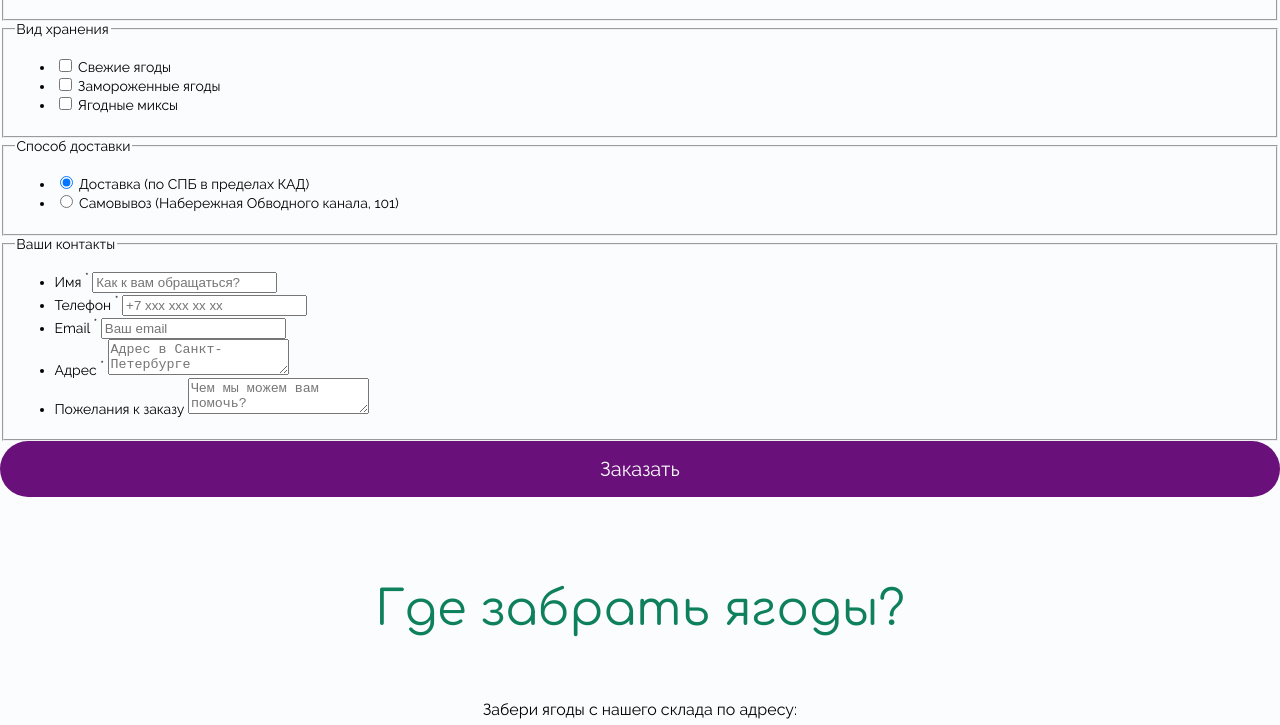
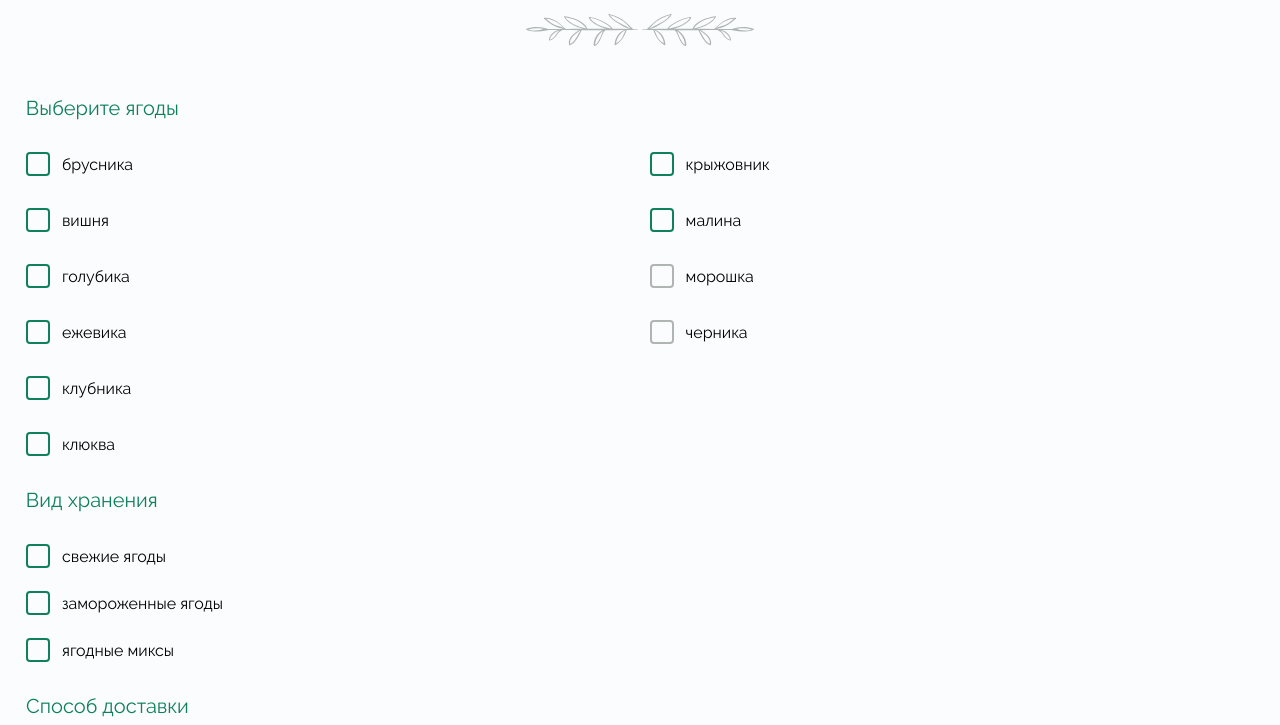
Before and after one commit to heligie/yagoda, a website: page source/form.html in a window 1280 px wide. Shown: the part 394-1119 px from the top of the page. Drawn offline with nearby package versions, Linux system fonts and the light colour scheme; files that its build step writes are made by us from their sources.

Commit message:
feat: add stylesheet to form page

```diff
--- a/source/form.html
+++ b/source/form.html
@@ -41,15 +41,14 @@
   </header>
   <main class="page-main">
     <section class="order">
-      <header class="order__heading">
-        <div class="order__picture"></div>
+      <header class="order__heading leaves">
         <h1 class="order__title">Закажи ягоды</h1>
-        <p class="order__description">Мы соберем для вас ягоды и доставим их в удобном для вас виде - свежими или замороженными</p>
+        <p class="order__description">Мы&nbsp;соберем для вас ягоды и&nbsp;доставим их&nbsp;в&nbsp;удобном для&nbsp;вас&nbsp;виде&nbsp;- свежими или замороженными</p>
       </header>
-      <form action="https://echo.htmlacademy.ru/courses" method="post">
+      <form class="order__form leaves" action="https://echo.htmlacademy.ru/courses" method="post">
         <fieldset class="order__fieldset">
           <legend class="order__legend">Выберите ягоды</legend>
-          <ul class="order__list">
+          <ul class="order__list order__list--berries">
             <li class="order__item">
               <label class="order__control">
                 <input class="order__input" type="checkbox" name="berry" value="lingonberry">
@@ -114,7 +113,7 @@
         </fieldset>
         <fieldset class="order__fieldset">
           <legend class="order__legend">Вид хранения</legend>
-          <ul class="order__list">
+          <ul class="order__list order__list--type">
             <li class="order__item">
               <label class="order__control">
                 <input class="order__input" type="checkbox" name="type" value="fresh">
@@ -137,52 +136,52 @@
         </fieldset>
         <fieldset class="order__fieldset">
           <legend class="order__legend">Способ доставки</legend>
-          <ul class="order__list">
+          <ul class="order__list order__list--delivery">
             <li class="order__item">
               <label class="order__control">
                 <input class="order__input" type="radio" name="method" value="delivery" checked>
-                <span class="order__value">Доставка (по СПБ в пределах КАД)</span>
+                <span class="order__value">Доставка<br> (по&nbsp;СПБ в&nbsp;пределах КАД)</span>
               </label>
             </li>
             <li class="order__item">
               <label class="order__control">
                 <input class="order__input" type="radio" name="method" value="pickup">
-                <span class="order__value">Самовывоз (Набережная Обводного канала, 101)</span>
+                <span class="order__value">Самовывоз (Набережная&nbsp;Обводного канала, 101)</span>
               </label>
             </li>
           </ul>
         </fieldset>
         <fieldset class="order__fieldset">
           <legend class="order__legend">Ваши контакты</legend>
-          <ul class="order__list">
+          <ul class="order__list order__list--contact">
             <li class="order__item">
               <label class="order__contact">
-                <span class="order__value">Имя <sup>*</sup></span>
+                <span class="order__value">Имя <span class="order__asterisk">*</span></span>
                 <input class="order__area" type="text" name="name" placeholder="Как к вам обращаться?" required>
               </label>
             </li>
             <li class="order__item">
               <label class="order__contact">
-                <span class="order__value">Телефон <sup>*</sup></span>
+                <span class="order__value">Телефон <span class="order__asterisk">*</span></span>
                 <input class="order__area" type="tel" name="phone" placeholder="+7 ххх ххх хх хх" required>
               </label>
             </li>
             <li class="order__item">
               <label class="order__contact">
-                <span class="order__value">Email <sup>*</sup></span>
+                <span class="order__value">Email <span class="order__asterisk">*</span></span>
                 <input class="order__area" type="email" name="mail" placeholder="Ваш email" required>
               </label>
             </li>
             <li class="order__item">
               <label class="order__contact">
-                <span class="order__value">Адрес <sup>*</sup></span>
-                <textarea class="order__area order__area--textarea" name="address" placeholder="Адрес в Санкт-Петербурге" required></textarea>
+                <span class="order__value">Адрес <span class="order__asterisk">*</span></span>
+                <textarea class="order__area order__area--address" name="address" placeholder="Адрес в Санкт-Петербурге" required></textarea>
               </label>
             </li>
             <li class="order__item">
               <label class="order__contact">
-                <span class="order__value">Пожелания к заказу</span>
-                <textarea class="order__area order__area--textarea" name="comment" placeholder="Чем мы можем вам помочь?"></textarea>
+                <span class="order__value order__value--small">Пожелания к заказу</span>
+                <textarea class="order__area order__area--comment" name="comment" placeholder="Чем мы можем вам помочь?"></textarea>
               </label>
             </li>
           </ul>
@@ -190,10 +189,10 @@
         <button class="order__button button" type="submit">Заказать</button>
       </form>
     </section>
-    <section class="contacts">
+    <section class="contacts contacts--inner">
       <div class="contacts__wrapper">
         <h2 class="contacts__title">Где забрать ягоды?</h2>
-        <span class="contacts__description">Забери ягоды с нашего склада по адресу:</span>
+        <span class="contacts__description">Забери ягоды с&nbsp;нашего склада по&nbsp;адресу:</span>
         <address class="contacts__info">
           <span class="contacts__text contacts__text--address">Набережная Обводного канала, 101</span>
           <a class="contacts__text contacts__text--tel" href="tel:+79105244118">+ 7 910 524 41 18</a>
--- a/source/sass/blocks/contacts.scss
+++ b/source/sass/blocks/contacts.scss
@@ -1,5 +1,9 @@
 .contacts {
   padding: 86px 0 64px 0;
+
+  &--inner {
+    padding: 63px 0 64px 0;
+  }
 }
 
 .contacts__wrapper {
--- /dev/null
+++ b/source/sass/blocks/order.scss
@@ -0,0 +1,260 @@
+.order {
+  &::before {
+    content: "";
+
+    display: block;
+    width: 100%;
+    height: 120px;
+
+    background-image: url("../../img/background/background-form.jpg");
+    background-repeat: no-repeat;
+    background-size: cover;
+
+    @media (min-resolution: 2dppx) {
+      background-image: url("../../img/background/background-form@2x.jpg");
+    }
+  }
+}
+
+.order__heading {
+  padding: 64px 26px 76px 26px;
+}
+
+.order__title {
+  margin: 0 0 32px 0;
+
+  text-align: center;
+
+  @include title;
+}
+
+.order__description {
+  margin: 0;
+
+  font-size: 16px;
+  text-align: center;
+}
+
+.order__form {
+  display: grid;
+  padding: 50px 26px 121px 26px;
+
+  row-gap: 32px;
+}
+
+.order__fieldset {
+  margin: 0;
+  padding: 0;
+
+  border: none;
+}
+
+.order__legend {
+  margin: 0 0 32px 0;
+  padding: 0;
+
+  font-size: 20px;
+  color: $deep-sea;
+}
+
+.order__list {
+  display: grid;
+  margin: 0;
+  padding: 0;
+
+  list-style: none;
+  font-size: 16px;
+
+  &--berries {
+    text-transform: lowercase;
+    column-gap: 32px;
+
+    grid-auto-flow: column dense;
+    grid-auto-rows: 1fr;
+    grid-template-rows: repeat(6, 1fr);
+    row-gap: 32px;
+  }
+
+  &--type {
+    text-transform: lowercase;
+
+    row-gap: 23px;
+  }
+
+  &--delivery {
+    row-gap: 32px;
+  }
+
+  &--contact {
+    row-gap: 36px;
+  }
+}
+
+.order__control {
+  display: flex;
+  flex-wrap: wrap;
+  align-items: center;
+
+  column-gap: 12px;
+
+  cursor: pointer;
+}
+
+.order__input {
+  position: relative;
+
+  width: 24px;
+  height: 24px;
+  margin: 0;
+
+  color: $deep-sea;
+
+  border: 0;
+  outline: none;
+  cursor: pointer;
+
+  appearance: none;
+
+  &::after {
+    content: "";
+    position: absolute;
+    top: 0;
+    left: 0;
+
+    width: 100%;
+    height: 100%;
+
+    border: 2px solid currentColor;
+    border-radius: 4px;
+  }
+
+  &[type="radio"]::after {
+    border-radius: 50%;
+  }
+
+  &[type="radio"]:checked {
+    &::before {
+      content: "";
+      position: absolute;
+      top: 50%;
+      left: 50%;
+
+      width: 9px;
+      height: 9px;
+
+      background-color: currentColor;
+      border-radius: 50%;
+      transform: translateX(-50%) translateY(-50%);
+    }
+  }
+
+  &[type="checkbox"]:checked {
+    &::before {
+      content: "";
+      position: absolute;
+      top: 50%;
+      left: 50%;
+
+      width: 14px;
+      height: 11px;
+
+      background-color: currentColor;
+      transform: translateX(-50%) translateY(-50%);
+
+      mask-image: url("../../img/svg/tick.svg");
+      mask-repeat: no-repeat;
+    }
+  }
+
+  &:disabled {
+    color: rgba($edward, 0.7);
+  }
+
+  &:hover {
+    color: $lawn-green;
+  }
+}
+
+.order__value {
+  max-width: 185px;
+}
+
+.order__asterisk {
+  color: $light-coral;
+}
+
+.order__contact {
+  display: grid;
+
+  row-gap: 3px;
+
+  .order__value {
+    margin: 0 12px;
+
+    line-height: 20px;
+  }
+
+  .order__value--small {
+    margin: 0 22px 3px 22px;
+
+    font-size: 14px;
+    line-height: normal;
+  }
+}
+
+.order__area {
+  width: 100%;
+  padding: 16px 12px;
+
+  font-size: 16px;
+  line-height: 20px;
+  font-family: $ff-raleway;
+
+  background-color: $transparent;
+  border: 1px solid $deep-sea;
+  border-radius: 20px;
+
+  resize: none;
+
+  &--address {
+    min-height: 88px;
+  }
+
+  &--comment {
+    min-height: 124px;
+  }
+
+  &:hover {
+    border-color: $lawn-green;
+  }
+
+  &:focus-visible {
+    border-color: $lawn-green;
+    outline: none;
+  }
+
+  &:disabled {
+    border-color: rgba($edward, 0.7);
+  }
+
+  &:invalid:not(:placeholder-shown) {
+    border-color: $light-coral;
+  }
+
+  &::placeholder {
+    color: rgba($edward, 0.7);
+
+    opacity: 1;
+  }
+
+  &::-webkit-contacts-auto-fill-button {
+    position: absolute;
+    left: 0;
+
+    display: none;
+
+    visibility: hidden;
+
+    pointer-events: none;
+  }
+}
--- a/source/sass/style.scss
+++ b/source/sass/style.scss
@@ -19,6 +19,7 @@
 @import "blocks/logotype";
 @import "blocks/map";
 @import "blocks/news";
+@import "blocks/order";
 @import "blocks/page-footer";
 @import "blocks/page-header";
 @import "blocks/page-main";
```
Also changed, not shown: source/img/background/background-form.jpg (added), source/img/background/background-form@2x.jpg (added), source/img/svg/tick.svg (added).
